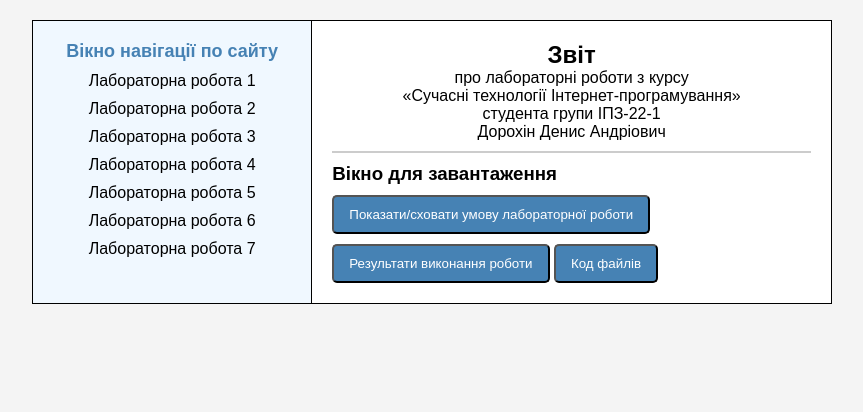
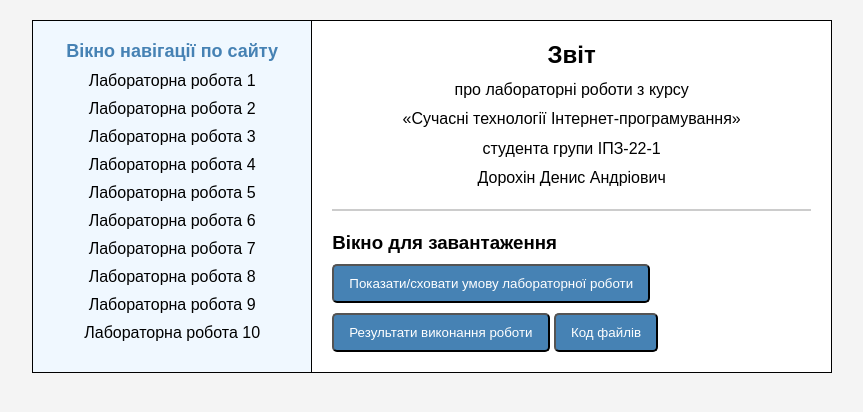
Before and after one commit to Jefferson-man/denis11, a website: page index.html in a window 1280 px wide. Shown: the whole page, without its empty margins (208-1071 px from the left). Drawn offline with Linux system fonts and the light colour scheme.

Commit message:
Update index.html

```diff
--- a/index.html
+++ b/index.html
@@ -19,6 +19,9 @@
                 <li><a href="#" onclick="loadLabContent(5)">Лабораторна робота 5</a></li>
                 <li><a href="#" onclick="loadLabContent(6)">Лабораторна робота 6</a></li>
                 <li><a href="#" onclick="loadLabContent(7)">Лабораторна робота 7</a></li>
+                <li><a href="#" onclick="loadLabContent(8)">Лабораторна робота 8</a></li>
+                <li><a href="#" onclick="loadLabContent(9)">Лабораторна робота 9</a></li>
+                <li><a href="#" onclick="loadLabContent(10)">Лабораторна робота 10</a></li>
             </ul>
         </div>
         <div class="content">
```
